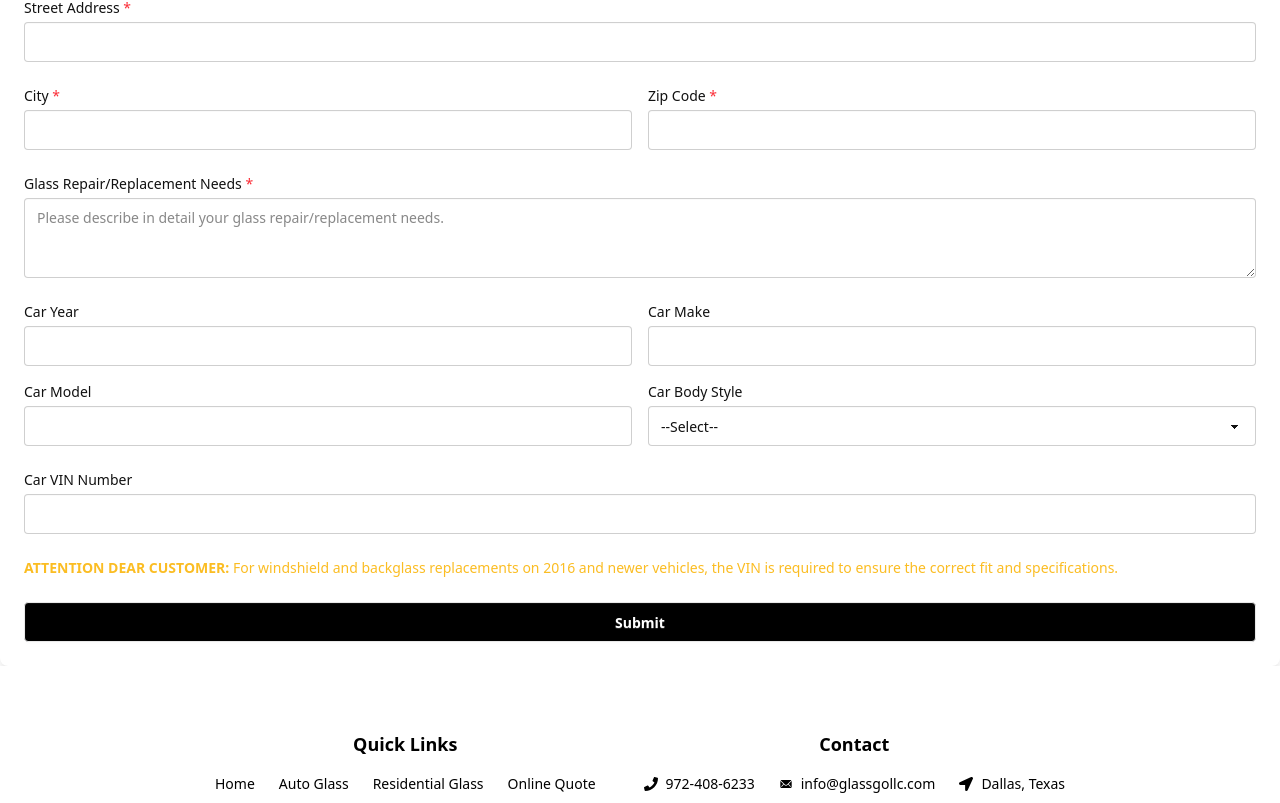
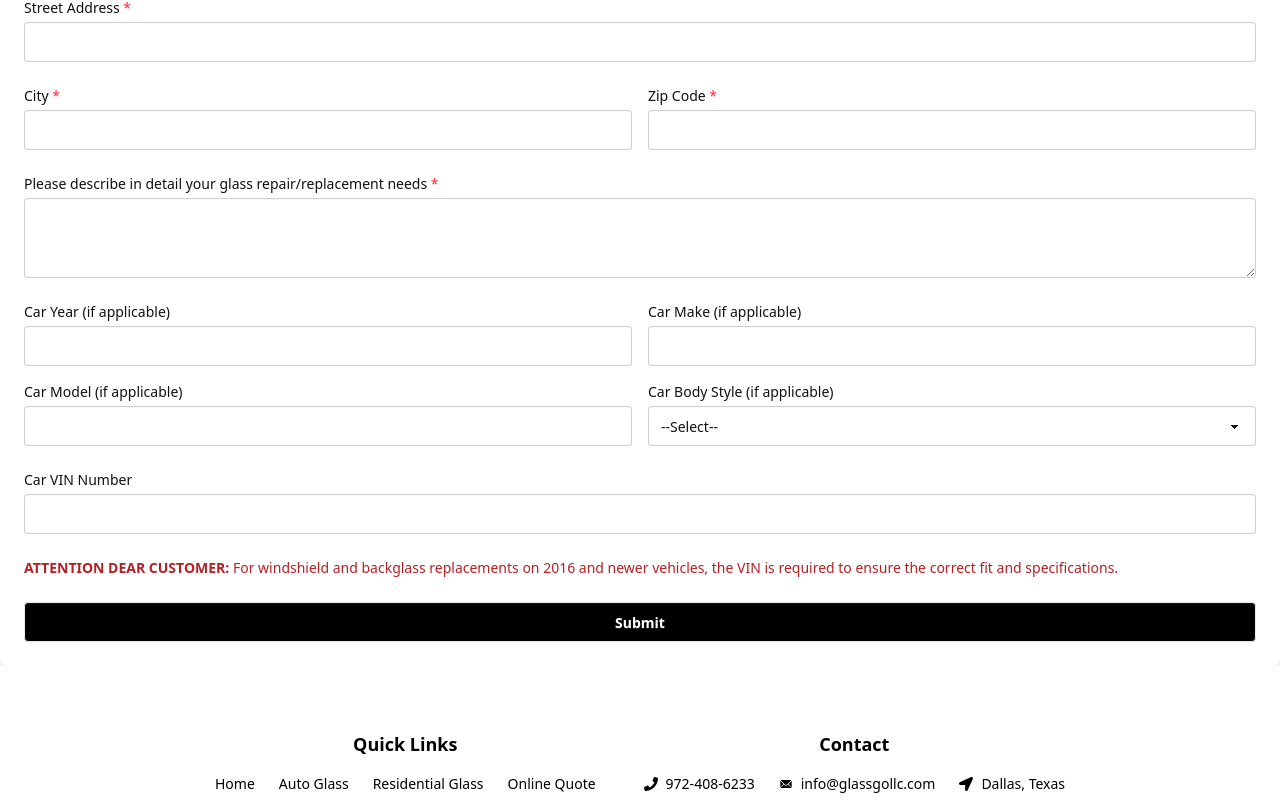
Before and after one commit to Script-Java/glassgollc, a Next.js app: page /quote in a window 1280 px wide. Shown: the part 1994-2797 px from the top of the page. Built offline with nearby package versions, Linux system fonts and the light colour scheme.

Commit message:
looks good

```diff
--- a/next.config.mjs
+++ b/next.config.mjs
@@ -1,5 +1,5 @@
 // next.config.mjs
-import { IgnorePlugin } from 'webpack';
+import webpack from 'webpack';
 
 /** @type {import('next').NextConfig} */
 const nextConfig = {
@@ -13,10 +13,7 @@ const nextConfig = {
 
   async redirects() {
     return [
-      // Strip accidental .html duplicates
       { source: '/:slug+.html', destination: '/:slug', permanent: true },
-
-      // Force HTTPS & single host
       {
         source: '/:path*',
         has: [{ type: 'host', value: 'glassgollc.com' }],
@@ -42,7 +39,7 @@ const nextConfig = {
 
   webpack(config) {
     config.plugins.push(
-      new IgnorePlugin({ resourceRegExp: /^\.\/locale$/, contextRegExp: /moment$/ }),
+      new webpack.IgnorePlugin({ resourceRegExp: /^\.\/locale$/, contextRegExp: /moment$/ }),
     );
     return config;
   },
--- a/package.json
+++ b/package.json
@@ -3,7 +3,7 @@
   "version": "0.1.0",
   "private": true,
   "scripts": {
-    "dev": "next dev --turbopack",
+    "dev": "next dev",
     "build": "cross-env NEXT_PUBLIC_SITE_URL=https://glassgollc.com next build",
     "postbuild": "next-sitemap",
     "start": "next start",
@@ -31,6 +31,7 @@
     "eslint-config-next": "15.3.2",
     "next-sitemap": "^4.2.3",
     "postcss": "^8.5.3",
-    "tailwindcss": "^4.1.8"
+    "tailwindcss": "^4.1.8",
+    "webpack": "^5.99.9"
   }
 }
--- a/src/app/components/card.jsx
+++ b/src/app/components/card.jsx
@@ -151,7 +151,7 @@ const Card = () => {
   {/* Left: Text and icon */}
   <div className="space-y-8 flex flex-col justify-between">
     <div>
-      <h2 className="text-3xl font-semibold text-red-700 mb-4">
+      <h2 className="text-3xl font-semibold text-primary mb-4">
         Why Choose GlassGo for Your Glass Replacement in Dallas
       </h2>
       <p className="text-gray-700 text-base mb-4">
@@ -173,7 +173,7 @@ const Card = () => {
         Trusted Experts in Auto and Residential Glass Replacement in Dallas
       </h2>
       <p className="text-gray-700 text-base mb-4">
-        Living in <strong>Dallas</strong> means you’re no stranger to unpredictable weather, road debris, and the occasional glass damage. But with <strong>GlassGo</strong>, you can rest easy knowing that we’ve got you covered for all your glass repair and replacement needs. As a leader in <strong>Texas</strong> for glass repair and maintenance, we use advanced technology, premium resins, and expert techniques to ensure that every job is done right. Whether you’re dealing with a cracked windshield in your vehicle or a broken window in your home, we are here to provide fast, reliable, and affordable solutions.
+        Living in <strong>Dallas</strong> means you’re no stranger to unpredictable weather, road debris, and the occasional glass damage. But with <strong>GlassGo</strong>, you can rest easy knowing that we’ve got you covered for all your glass repair and replacement needs. As a leader in <strong>Dallas</strong> for glass repair and maintenance, we use advanced technology, premium resins, and expert techniques to ensure that every job is done right. Whether you’re dealing with a cracked windshield in your vehicle or a broken window in your home, we are here to provide fast, reliable, and affordable solutions.
       </p>
       <p className="text-gray-700 text-base mb-4">
         For <strong>automotive glass</strong>, we specialize in efficient repairs that often take less than an hour. Our team is dedicated to saving you money by addressing minor windshield damage with effective repairs, whenever possible, to avoid costly replacements. By opting for repairs instead of replacements, we help you preserve your vehicle’s integrity without breaking your budget.
@@ -205,7 +205,7 @@ const Card = () => {
           </div>
 
           <div>
-            <h3 className="text-xl font-semibold text-red-600 mb-4">
+            <h3 className="text-xl font-semibold text-primary mb-4">
               What You Can Expect from GlassGo:
             </h3>
             <ul className="list-disc list-inside text-sm space-y-2 text-gray-700">
--- a/src/app/components/navbar.jsx
+++ b/src/app/components/navbar.jsx
@@ -44,9 +44,9 @@ const Navbar = () => {
           {/* Hamburger Button */}
           <button className="btn btn-ghost hover:bg-primary hover:text-black z-20" onClick={toggleMenu}>
             {isOpen ? (
-              <MdClose className="text-2xl text-white" />
+              <MdClose className="text-3xl text-white" />
             ) : (
-              <MdOutlineMenu className="text-2xl text-black" />
+              <MdOutlineMenu className="text-3xl text-black" />
             )}
           </button>
         </div>
--- a/src/app/components/quoteForm.jsx
+++ b/src/app/components/quoteForm.jsx
@@ -36,7 +36,7 @@ export default function QuoteForm() {
   );
 
   return (
-    <div className="max-w-7xl mx-auto p-6 bg-base-100 rounded-lg shadow-lg">
+    <div className="max-w-5xl md:max-w-7xl mx-auto p-6 bg-base-100 rounded-lg shadow-lg">
       <h2 className="text-2xl font-bold mb-6">Request a Glass Service Quote</h2>
       <form onSubmit={handleSubmit} className="space-y-6">
         <div>
@@ -106,26 +106,27 @@ export default function QuoteForm() {
         </div>
 
         <div>
-          <Label text="Glass Repair/Replacement Needs" required={true} />
-          <textarea name="description" onChange={handleChange} className="textarea textarea-bordered w-full" placeholder='Please describe in detail your glass repair/replacement needs.' required />
+          <Label text="Please describe in detail your glass repair/replacement needs" required={true} />
+          <textarea name="description" onChange={handleChange} className="textarea textarea-bordered w-full" required />
         </div>
 
         <div className="grid grid-cols-1 md:grid-cols-2 gap-4">
           <div>
-            <Label text="Car Year" />
+            <Label text="Car Year (if applicable)" />
             <input name="carYear" onChange={handleChange} type="text" className="input input-bordered w-full" />
           </div>
           <div>
-            <Label text="Car Make" />
+            <Label text="Car Make (if applicable)" />
             <input name="carMake" onChange={handleChange} type="text" className="input input-bordered w-full" />
           </div>
           <div>
-            <Label text="Car Model" />
+            <Label text="Car Model (if applicable)" />
             <input name="carModel" onChange={handleChange} type="text" className="input input-bordered w-full" />
           </div>
           <div>
-            <Label text="Car Body Style" />
+            <Label text="Car Body Style (if applicable)" />
             <select name="carBody" onChange={handleChange} className="select select-bordered w-full">
+              <option disabled defaultValue={'None'} value="">--Select--</option>
               <option disabled selected value="">--Select--</option>
               <option>4 Door Sedan</option>
               <option>4 Door Hatchback</option>
@@ -133,7 +134,6 @@ export default function QuoteForm() {
               <option>2 Door Coupe</option>
               <option>2 Door Convertible</option>
               <option>2 Door Hatchback</option>
-              <option>4 Door Truck</option>
               <option>4 Door Crew Cab Truck</option>
               <option>4 Door Extended Cab Truck</option>
               <option>2 Door Extended Cab Truck</option>
@@ -150,11 +150,11 @@ export default function QuoteForm() {
           <input name="vin" onChange={handleChange} type="text" className="input input-bordered w-full" />
         </div>
 
-        <p className="text-sm text-warning">
+        <p className="text-sm text-primary">
           <strong>ATTENTION DEAR CUSTOMER:</strong> For windshield and backglass replacements on 2016 and newer vehicles, the VIN is required to ensure the correct fit and specifications.
         </p>
 
-        <button type="submit" className="btn text-white bg-black hover:bg-primary w-full">Submit</button>
+        <button type="submit" className="btn bg-black text-white hover:bg-primary w-full">Submit</button>
         {status && <p className="text-sm pt-2 text-info">{status}</p>}
       </form>
     </div>
--- a/src/app/page.jsx
+++ b/src/app/page.jsx
@@ -60,7 +60,7 @@ export default function Home() {
       <div className="flex items-center justify-center">
         <Link
           href="/quote"
-          className="btn bg-black text-white hover:bg-primary text-lg px-6 py-3 rounded-md shadow-md"
+          className="btn bg-blue-900 text-white hover:bg-primary text-lg px-6 py-3 rounded-md shadow-md"
         >
           Schedule an Appointment Now
         </Link>
```
Also changed, not shown: 1 other file (tests, documents, lock files or other folders).
